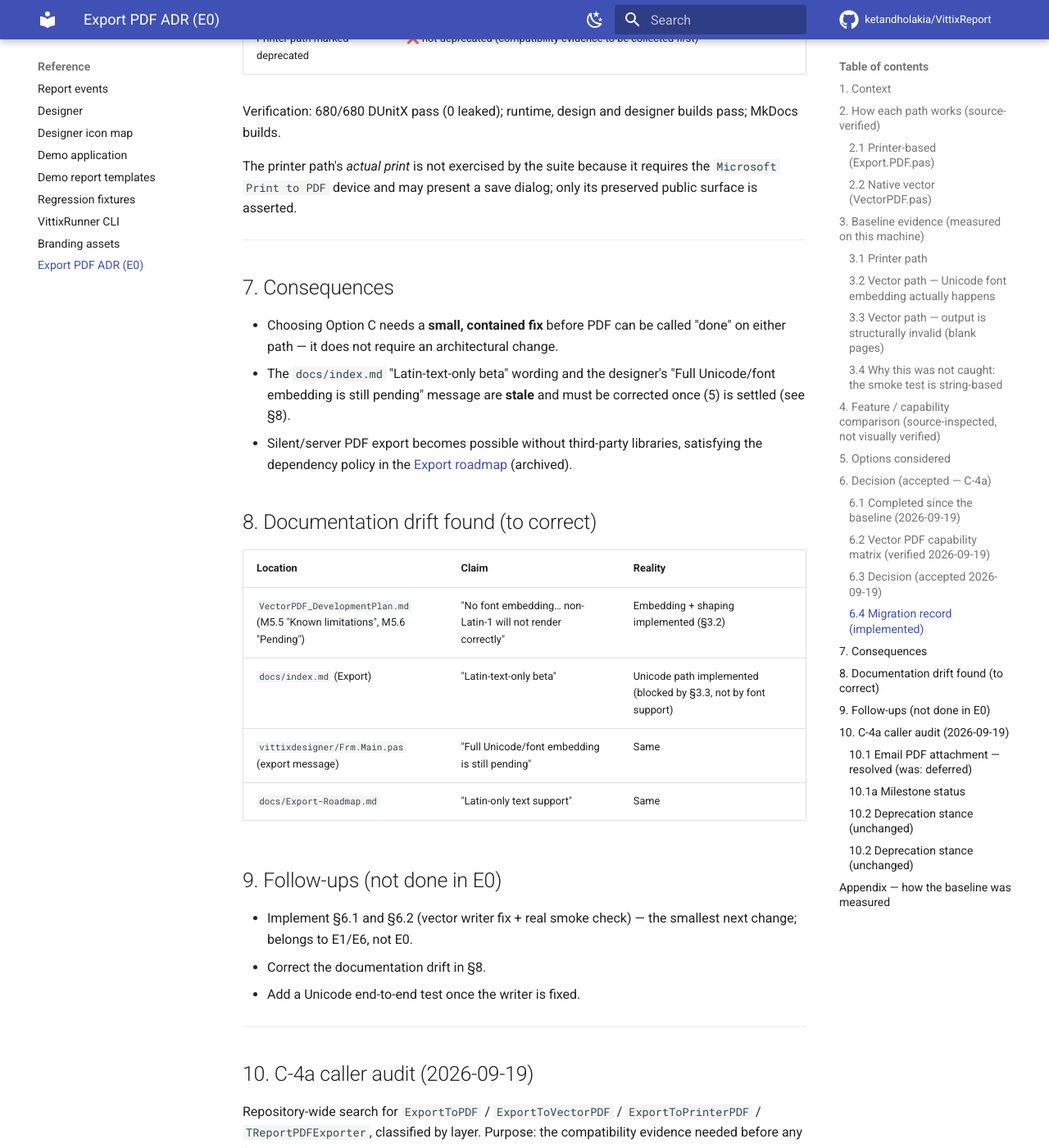
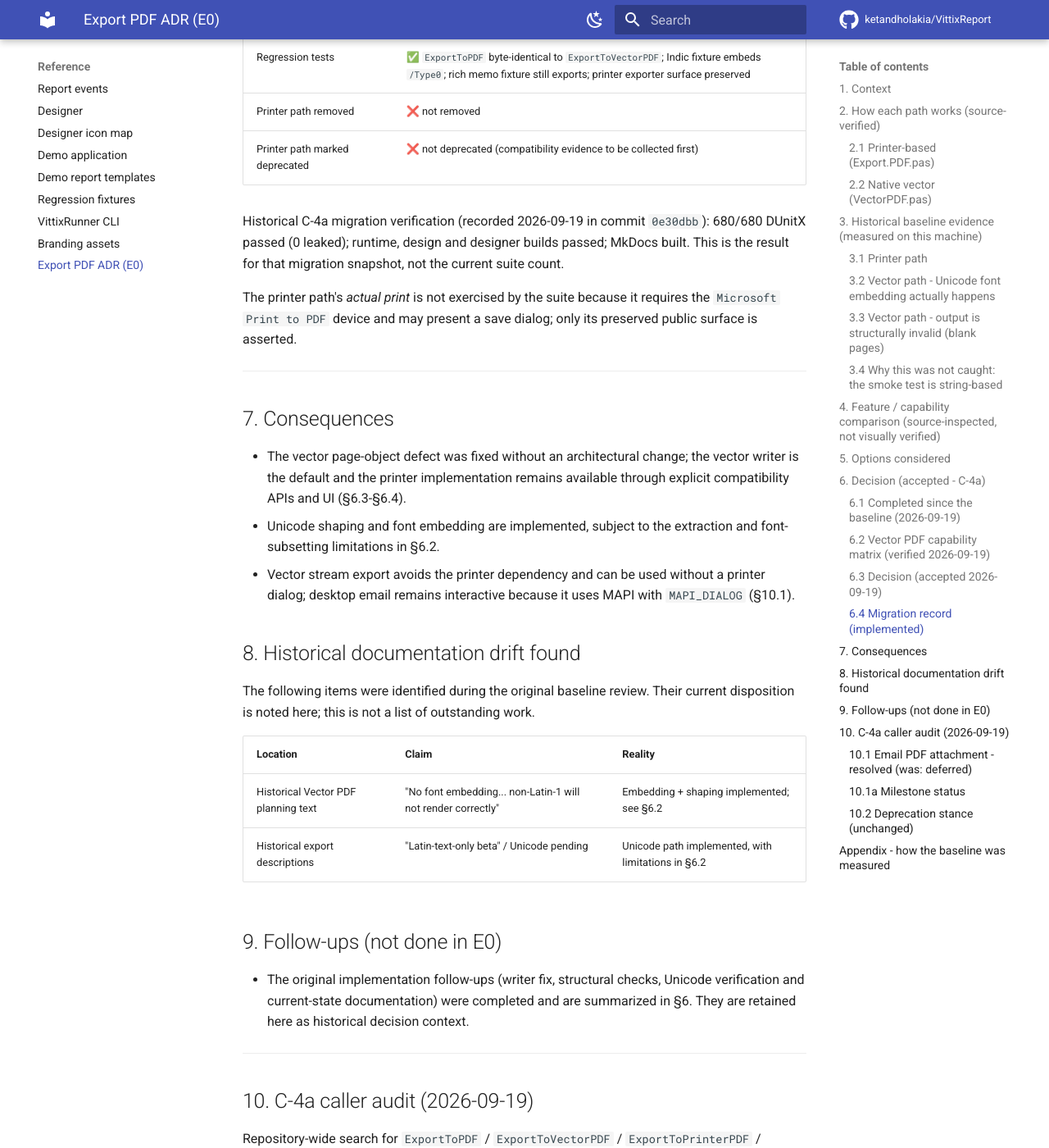
Before and after one commit to ketandholakia/VittixReport, an MkDocs documentation site: the page built from docs/ADR-Export-PDF.md, in a window 1280 px wide and 1400 px high, scrolled down 7576 px. Shown: the whole window at 82% size. Built offline with MkDocs 1.6.1 and Material for MkDocs 9.7.7, drawn with Linux system fonts in a browser that asks for light colours; comment, search, counter and statistics services are not loaded; some of the changed text lies outside the part shown.

Commit message:
[docs] document v1.0.1 PDF workflow and validation

````diff
--- a/docs/ADR-Export-PDF.md
+++ b/docs/ADR-Export-PDF.md
@@ -1,12 +1,12 @@
 # ADR: Export PDF Path (Baseline & Decision)
 
-Status: **Accepted — C-4a: Vector PDF is the default PDF export** (implemented 2026-09-19)
+Status: **Accepted - C-4a: Vector PDF is the default PDF export** (implemented 2026-09-19)
 Date: 2026-09-19
-Scope: `E0 — Export Baseline & PDF Decision` (see [Export roadmap](archive/Export-Roadmap.md) — archived)
+Scope: `E0 - Export Baseline & PDF Decision` (see [Export roadmap](archive/Export-Roadmap.md) - archived)
 Deciders: project owner
 
 **Update 2026-09-19 (after the baseline):** the blocking defect in §3.3 has
-been fixed and the smoke check hardened (§6.1–6.2). Vector PDF now renders:
+been fixed and the smoke check hardened (§6.1-6.2). Vector PDF now renders:
 **all 41 corpus PDFs contain real page content.** The last blank report
 (`43_memo_html`) turned out to be a *fixture* problem, not a rich-text gap: the
 file used a legacy top-level `"Bands"` block the serialiser does not read, so
@@ -97,7 +97,11 @@
 
 ---
 
-## 3. Baseline evidence (measured on this machine)
+## 3. Historical baseline evidence (measured on this machine)
+
+Sections 3.3-3.4 record the pre-fix 2026-09-19 defect and why the original
+smoke test missed it. They are historical, not a statement of current output;
+the fix and subsequent verification are recorded in §6.1-§6.2.
 
 ### 3.1 Printer path
 
@@ -105,7 +109,7 @@
   `Microsoft Print To PDF`), so the path is functional here. It is *not*
   guaranteed on other machines (the dependency is the whole risk).
 
-### 3.2 Vector path — Unicode font embedding actually happens
+### 3.2 Vector path - Unicode font embedding actually happens
 
 A synthetic document with one Latin-1 command and one Devanagari command was
 exported to PDF and the raw bytes inspected:
@@ -116,10 +120,10 @@
 ```
 
 The Devanagari line is emitted as glyph IDs under the embedded `/UF1` font
-(`<010B> Tj`, …) with **no rasterisation** — so font embedding / Unicode text is
+(`<010B> Tj`, ...) with **no rasterisation** - so font embedding / Unicode text is
 implemented in the source, contradicting the "Latin-text-only beta" labels.
 
-### 3.3 Vector path — **output is structurally invalid (blank pages)**
+### 3.3 Vector path - **output is structurally invalid (blank pages)**
 
 The writer's page object is mis-nested. For a synthetic document *and* for all
 41 PDFs produced by the regression runner:
@@ -136,14 +140,14 @@
 ```
 
 Additional consequence of the same nesting error: the Unicode font resources
-(`/UF1 …`) are emitted as siblings of `/Font` **inside `/Resources`** instead of
-inside `/Resources /Font` (`get_fonts()` lists only `F1`–`F4`), and `/XObject`
+(`/UF1 ...`) are emitted as siblings of `/Font` **inside `/Resources`** instead of
+inside `/Resources /Font` (`get_fonts()` lists only `F1`-`F4`), and `/XObject`
 entries are placed one level too shallow.
 
 The root cause is in the page-dictionary assembly
-(`Vittix.Report.Export.VectorPDF.pas`, the `<< /Type /Page …` emitter): the
+(`Vittix.Report.Export.VectorPDF.pas`, the `<< /Type /Page ...` emitter): the
 `/Resources /Font` dictionary is closed before the `UF*` entries, and the final
-literal emits `' >> /Contents … >>'`, closing the page object before
+literal emits `' >> /Contents ... >>'`, closing the page object before
 `/Contents`.
 
 ### 3.4 Why this was not caught: the smoke test is string-based
@@ -162,46 +166,45 @@
 | Produces viewable output today | Yes (driver-dependent) | **Yes** (since the page-object fix) |
 | Environment dependency | `Microsoft Print to PDF` required | None |
 | Silent / no-dialog export | Not guaranteed | Yes (stream overload) |
-| Server / non-interactive | Fragile (may show Save dialog) | Yes |
-| Vector (selectable) text | Driver-dependent, usually raster | Intended yes (blocked by §3.3) |
+| Server / non-interactive | Fragile (may show Save dialog) | Non-interactive stream export avoids the printer dependency; server-deployment support is not established |
+| Vector (selectable) text | Driver-dependent, usually raster | Yes for supported text; extraction limitations are listed in §6.2 |
 | Unicode / non-Latin-1 text | Via the print driver | Embedded TrueType (Type0/CIDFontType2) + Uniscribe shaping; raster/skip fallback |
 | Multi-page | Yes | Yes (page tree emitted) |
 | Images (JPEG/PNG) | Via driver | JPEG/PNG XObjects (+ PNG `/SMask`) |
-| EMF/WMF/SVG images | Via driver | Partial — sub-backends attempt conversion, skip gracefully (beta; not verified here) |
-| Font subsetting | n/a | **Yes** — retain-GID sparse subset, ~52 KB vs a 5.3 MB font |
+| EMF/WMF/SVG images | Via driver | Partial - sub-backends attempt conversion, skip gracefully (beta; not verified here) |
+| Font subsetting | n/a | **Yes** - retain-GID sparse subset, ~52 KB vs a 5.3 MB font |
 | Deterministic bytes | No | Yes |
-| Test coverage | Print-path/GAP-005 tests | Runner smoke only (structural strings) |
+| Test coverage | Print-path/GAP-005 tests | Structural checks, unit tests, corpus rendering and text checks; see §6.2 and §6.4 |
 
 ---
 
 ## 5. Options considered
 
-* **Option A — Vector PDF is the supported path now.**
-  Rejected *as-is*: it cannot be the supported path while it produces blank
-  pages. The architecture is right; the writer has a blocking defect.
-* **Option B — Printer PDF is the supported path permanently.**
+* **Option A - Vector PDF is the supported path now.**
+  Initially rejected while the page-object defect recorded in §3.3 remained;
+  that defect was subsequently fixed and verified as recorded in §6.
+* **Option B - Printer PDF is the supported path permanently.**
   Rejected as a destination: it keeps a hard environment dependency and cannot
-  guarantee silent, path-targeted output — poor for servers/CI.
-* **Option C (recommended) — Fix the vector writer, then migrate.**
-  Keep the printer path as the supported default *only until* the vector writer
-  is repaired and verified; then make vector PDF the default and demote the
-  printer path to an optional compatibility fallback. Do not retire the printer
-  path in this cycle (the vector path is not yet proven end-to-end).
+  guarantee silent, path-targeted output - poor for servers/CI.
+* **Option C (recommended) - Fix the vector writer, then migrate.**
+  This was the selected migration strategy. The vector writer was repaired and
+  verified, the default was migrated, and the printer path was retained as a
+  non-deprecated compatibility path (§6.3-§6.4).
 
-## 6. Decision (accepted — C-4a)
+## 6. Decision (accepted - C-4a)
 
 **Adopt Option C.**
 
 ### 6.1 Completed since the baseline (2026-09-19)
 
-1. ~~Fix the vector page object~~ — **done**: `/Contents` is emitted inside the
+1. ~~Fix the vector page object~~ - **done**: `/Contents` is emitted inside the
    page dictionary, resource entries nest correctly.
-2. ~~Replace the string-marker smoke check~~ — **done**:
+2. ~~Replace the string-marker smoke check~~ - **done**:
    `VectorPdfPageObjectsWellFormed` parses each page object.
-3. ~~Keep the printer path as the default until (1)+(2) ship~~ — **satisfied**:
-   the default is still `ExportToPDF`.
-4. **Migrate the default to Vector PDF** — **open (this decision)**.
-5. ~~Unicode work (was M5.6)~~ — **done**: Uniscribe shaping + embedded
+3. ~~Keep the printer path as the default until (1)+(2) ship~~ - **completed**:
+   it remained the default until the vector fix and structural check were ready.
+4. ~~Migrate the default to Vector PDF~~ - **done**, as detailed in §6.3-§6.4.
+5. ~~Unicode work (was M5.6)~~ - **done**: Uniscribe shaping + embedded
    TrueType, glyph **subsetting** (`SubsetTrueTypeFont`, glyph ids preserved),
    and Hindi/Gujarati fixtures verified end-to-end.  Not open.
 
@@ -221,16 +224,16 @@
 | Page-object structure | ✅ | structural check + unit tests |
 | Deterministic bytes; no printer dependency | ✅ | pure RTL/GDI writer; stream overload |
 | SVG / EMF / WMF image content | ⚠️ partial | dedicated sub-backends (`TryDrawSVGToPDFCommands`, `TryDrawEMFToPDFCommands`) attempt conversion and skip gracefully on failure; **not independently verified in this pass** |
-| Shaping tables (`GSUB`/`GPOS`/`GDEF`) | ⚠️ by design | **dropped by subsetting** — text is pre-shaped into glyph ids, so a viewer does not need them; the embedded font is not reusable as a shaping source |
+| Shaping tables (`GSUB`/`GPOS`/`GDEF`) | ⚠️ by design | **dropped by subsetting** - text is pre-shaped into glyph ids, so a viewer does not need them; the embedded font is not reusable as a shaping source |
 | Indic text *extraction* | ⚠️ approximate | glyph-level `/ToUnicode`, not cluster-level; rendered glyphs are correct but copy/search of Indic clusters is imperfect |
 | Progressive / CMYK JPEG | ⚠️ | not distinguished from baseline JPEG (pre-existing) |
 | PNG transparency | ⚠️ | flattened to white (no alpha) |
 | PDF/A, tagged PDF | ❌ | not implemented |
-| Printer-based exporter | — | retained as the **compatibility** path (`ExportToPrinterPDF`) |
+| Printer-based exporter | - | retained as the **compatibility** path (`ExportToPrinterPDF`) |
 
 ### 6.3 Decision (accepted 2026-09-19)
 
-**C-4a — adopt Vector PDF as the default PDF export; keep the printer-based
+**C-4a - adopt Vector PDF as the default PDF export; keep the printer-based
 exporter as a compatibility path (not deprecated).**
 
 Contract:
@@ -262,8 +265,10 @@
 | Printer path removed | ❌ not removed |
 | Printer path marked deprecated | ❌ not deprecated (compatibility evidence to be collected first) |
 
-Verification: 680/680 DUnitX pass (0 leaked); runtime, design and designer
-builds pass; MkDocs builds.
+Historical C-4a migration verification (recorded 2026-09-19 in commit
+`0e30dbb`): 680/680 DUnitX passed (0 leaked); runtime, design and designer
+builds passed; MkDocs built. This is the result for that migration snapshot,
+not the current suite count.
 
 The printer path's *actual print* is not exercised by the suite because it
 requires the `Microsoft Print to PDF` device and may present a save dialog;
@@ -273,29 +278,30 @@
 
 ## 7. Consequences
 
-* Choosing Option C needs a **small, contained fix** before PDF can be called
-  "done" on either path — it does not require an architectural change.
-* The `docs/index.md` "Latin-text-only beta" wording and the designer's
-  "Full Unicode/font embedding is still pending" message are **stale** and must
-  be corrected once (5) is settled (see §8).
-* Silent/server PDF export becomes possible without third-party libraries,
-  satisfying the dependency policy in the [Export roadmap](archive/Export-Roadmap.md) (archived).
+* The vector page-object defect was fixed without an architectural change; the
+  vector writer is the default and the printer implementation remains available
+  through explicit compatibility APIs and UI (§6.3-§6.4).
+* Unicode shaping and font embedding are implemented, subject to the extraction
+  and font-subsetting limitations in §6.2.
+* Vector stream export avoids the printer dependency and can be used without a
+  printer dialog; desktop email remains interactive because it uses MAPI with
+  `MAPI_DIALOG` (§10.1).
 
-## 8. Documentation drift found (to correct)
+## 8. Historical documentation drift found
+
+The following items were identified during the original baseline review. Their
+current disposition is noted here; this is not a list of outstanding work.
 
 | Location | Claim | Reality |
 | --- | --- | --- |
-| `VectorPDF_DevelopmentPlan.md` (M5.5 "Known limitations", M5.6 "Pending") | "No font embedding… non-Latin-1 will not render correctly" | Embedding + shaping implemented (§3.2) |
-| `docs/index.md` (Export) | "Latin-text-only beta" | Unicode path implemented (blocked by §3.3, not by font support) |
-| `vittixdesigner/Frm.Main.pas` (export message) | "Full Unicode/font embedding is still pending" | Same |
-| `docs/Export-Roadmap.md` | "Latin-only text support" | Same |
+| Historical Vector PDF planning text | "No font embedding... non-Latin-1 will not render correctly" | Embedding + shaping implemented; see §6.2 |
+| Historical export descriptions | "Latin-text-only beta" / Unicode pending | Unicode path implemented, with limitations in §6.2 |
 
 ## 9. Follow-ups (not done in E0)
 
-* Implement §6.1 and §6.2 (vector writer fix + real smoke check) — the smallest
-  next change; belongs to E1/E6, not E0.
-* Correct the documentation drift in §8.
-* Add a Unicode end-to-end test once the writer is fixed.
+* The original implementation follow-ups (writer fix, structural checks,
+  Unicode verification and current-state documentation) were completed and are
+  summarized in §6. They are retained here as historical decision context.
 
 ---
 
@@ -307,18 +313,26 @@
 
 | # | Occurrence | Layer | Classification |
 | --- | --- | --- | --- |
-| 1 | `source\Vittix.Report.Component.pas` — `ExportToPrinterPDF` (decl + impl) | Production API | **Intentional compatibility API** |
-| 2 | `source\Vittix.Report.Export.PDF.pas` — `TReportPDFExporter` | Production | **Intentional compatibility implementation** |
-| 3 | `vittixdesigner\Frm.Main.pas` — *Export to PDF (Printer / compatibility)...* | Production UI | **Intentional compatibility UI** |
-| 4 | `vittixdesigner\Frm.Preview.pas` — Preview **Export PDF** | Production UI | **Was an un-migrated default → migrated to Vector PDF in this pass** |
-| 5 | `source\Vittix.Report.Export.Email.pas` — PDF attachment (`SendEmailWithReport`) | Production library | **Resolved in §10.1** — new Vector PDF overload added; printer-backed `Pages` overload retained |
-| 6 | `tests\Test.Vittix.Report.ExportCapture.pas` — `function ExportToPDF(ADoc: TReportExportDocument)` + 7 call sites | Test | **NOT a printer caller** — a test-local helper that calls the **vector** exporter; a name collision only |
-| 7 | `tests\Test.Vittix.Report.Component.pas` — migration tests + printer-surface assertion | Test | Coverage (never prints) |
-| 8 | `README.md`, `docs\index.md`, `DEVELOPER_MANUAL.md`, `docs\ADR-Export-PDF.md`, `VectorPDF_DevelopmentPlan.md`, `vittixdesigner\README.md` | Documentation | Current-state docs — updated where they described the old default |
-| 9 | `docs\GAP-005-*`, `Modernization-Residual-Audit.md`, `VittixReport_CodeReview.md`, `VITTORIX_REPORT_TECHNICAL_EVALUATION.md`, `REPORTING_COMPONENT_ARCHITECTURE_ANALYSIS.md` | Documentation (historical) | **Historical facts — retained, not reclassified as runtime callers** |
-| 10 | Dead / unused production caller | — | **None found** |
+| 1 | `source\Vittix.Report.Component.pas` - `ExportToPrinterPDF` (decl + impl) | Production API | **Intentional compatibility API** |
+| 2 | `source\Vittix.Report.Export.PDF.pas` - `TReportPDFExporter` | Production | **Intentional compatibility implementation** |
+| 3 | `vittixdesigner\Frm.Main.pas` - *Export to PDF (Printer / compatibility)...* | Production UI | **Intentional compatibility UI** |
+| 4 | `vittixdesigner\Frm.Preview.pas` - Preview **Export PDF** | Production UI | **Was an un-migrated default → migrated to Vector PDF in this pass** |
+| 5 | `source\Vittix.Report.Export.Email.pas` - PDF attachment (`SendEmailWithReport`) | Production library | **Resolved in §10.1** - new Vector PDF overload added; printer-backed `Pages` overload retained |
+| 6 | `tests\Test.Vittix.Report.ExportCapture.pas` - `function ExportToPDF(ADoc: TReportExportDocument)` + 7 call sites | Test | **NOT a printer caller** - a test-local helper that calls the **vector** exporter; a name collision only |
+| 7 | `tests\Test.Vittix.Report.Component.pas` - migration tests + printer-surface assertion | Test | Coverage (never prints) |
+| 8 | `README.md`, `docs\index.md`, `DEVELOPER_MANUAL.md`, `docs\ADR-Export-PDF.md`, `VectorPDF_DevelopmentPlan.md`, `vittixdesigner\README.md` | Documentation | Current-state docs - updated where they described the old default |
+| 9 | `docs\GAP-005-*`, `Modernization-Residual-Audit.md`, `VittixReport_CodeReview.md`, `VITTORIX_REPORT_TECHNICAL_EVALUATION.md`, `REPORTING_COMPONENT_ARCHITECTURE_ANALYSIS.md` | Documentation (historical) | **Historical facts - retained, not reclassified as runtime callers** |
+| 10 | Dead / unused production caller | - | **None found** |
 
-### 10.1 Email PDF attachment — resolved (was: deferred)
+### 10.1 Email PDF attachment - resolved (was: deferred)
+
+> **v1.0.1 retirement note (2026-10-26):** Simple MAPI is retired from all
+> user-facing paths. The Designer preview, main-window PDF export, and
+> component preview now use **Save PDF...** with a user-selected destination
+> and atomic replacement. `TReportEmailExporter` remains in the runtime package
+> as a deprecated source-compatibility API for existing Delphi consumers; no
+> shipped UI calls it, and the release workflow no longer requires a MAPI
+> client or manual MAPI GUI acceptance.
 
 `TReportEmailExporter.SendEmailWithReport(Pages: TObjectList<TMetafile>;
 ATitle)` built its PDF attachment with `TReportPDFExporter.ExportToFile`, making
@@ -338,11 +352,11 @@
   component's modal preview can attach a Vector PDF **after** the engine has
   been freed (the engine does not survive `Render`).  `nil` preserves the old
   behaviour exactly.
-* Consumers migrated: the Designer *Send as Email (PDF)...* action and the
-  component preview's *Email PDF* button (which falls back to the metafile
-  overload only if no document was captured).
+* Consumers migrated in the 2026-09-19 pass: the Designer and component preview
+  used the document overload. In v1.0.1 those user-facing email actions were
+  retired; both previews now save the captured Vector PDF to a user-selected file.
 
-**Precise goal — and its limit.**  This change *removes the `Microsoft Print to
+**Precise goal - and its limit.**  This change *removes the `Microsoft Print to
 PDF` dependency from normal "Send as Email (PDF)"*; it does **not** make e-mail
 export server-capable.  MAPI with `MAPI_DIALOG` opens the desktop mail client, so
 the feature remains interactive/desktop-oriented by construction.
@@ -352,14 +366,14 @@
 What is proven is the *renderer capture seam* (unit-tested: the assigned
 document is populated during `Render` and exports a Vector PDF) plus source
 guards and compilation for the call sites.  **A source guard is not an
-integration test** — an actual MAPI send remains unverified and should be
+integration test** - an actual MAPI send remains unverified and should be
 smoke-tested manually on a machine with a configured mail client.
 
 ### 10.1a Milestone status
 
 ```text
-C-4a — Vector PDF default                       COMPLETE
-Email Vector PDF migration — Option B           COMPLETE
+C-4a - Vector PDF default                       COMPLETE
+Email Vector PDF migration - Option B           RETIRED FROM UI
 Printer PDF                                     COMPATIBILITY / NOT DEPRECATED
 ```
 
@@ -370,17 +384,11 @@
 
 `ExportToPrinterPDF` is **not** deprecated and must not be removed.  After
 §10.1 it is required only by the explicit compatibility surfaces and by the
-retained `SendEmailWithReport(Pages, …)` overload.
-
-### 10.2 Deprecation stance (unchanged)
-
-`ExportToPrinterPDF` is **not** deprecated and must not be removed: the explicit
-compatibility surface above, plus the email deferral, still depend on the printer
-implementation existing.
+retained `SendEmailWithReport(Pages, ...)` overload.
 
 ---
 
-## Appendix — how the baseline was measured
+## Appendix - how the baseline was measured
 
 ```
 # printer availability
````
Also changed, not shown: README.md (+13 -13 lines), USER_MANUAL.md (+4 -3 lines), docs/release-notes-v1.0.1.md (added, +115 -0 lines).
